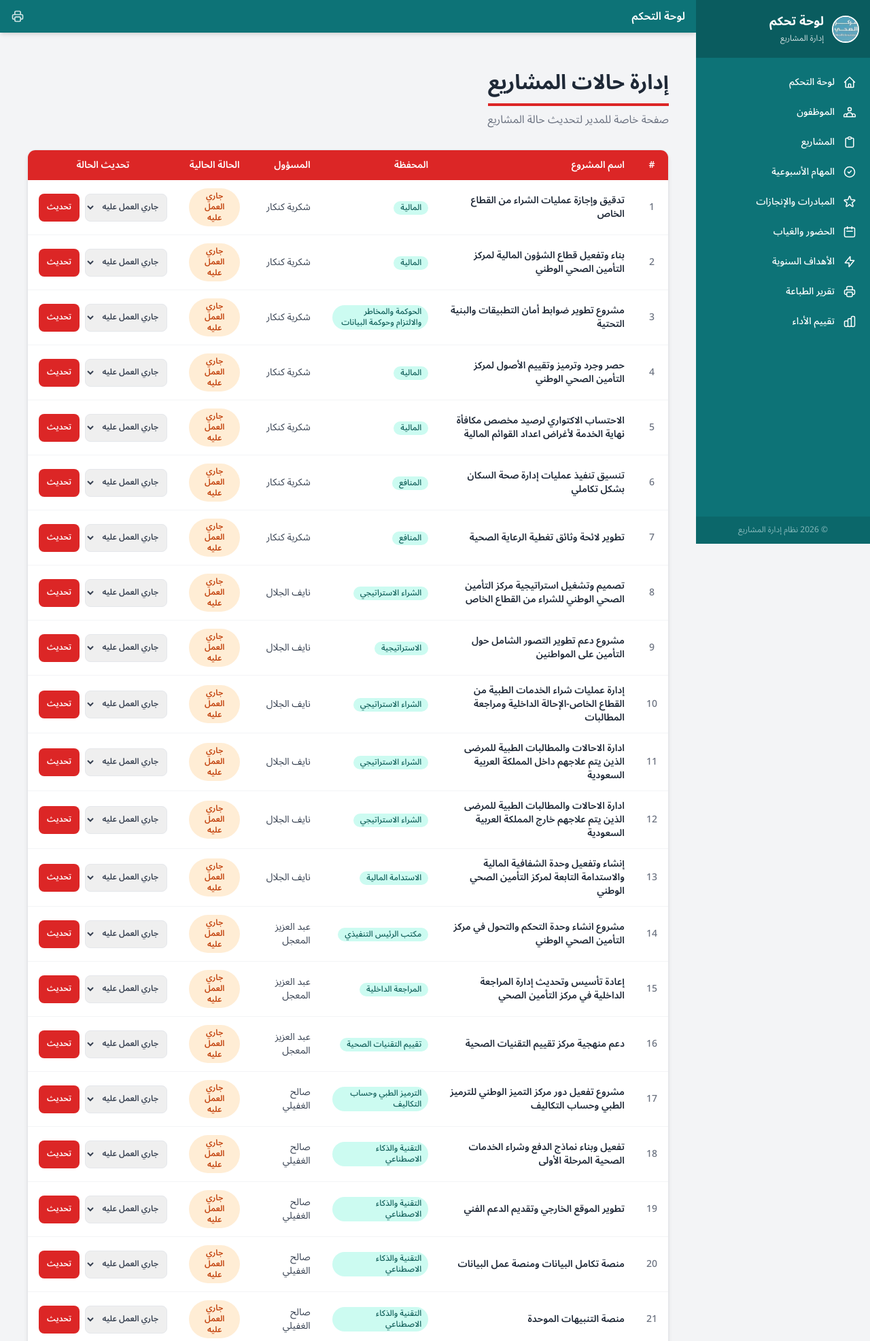
After one commit to jwaheralameer77-oss/pmo-dashboard-SA, a Flask app: page /admin/projects in a window 1280 px wide. The commit adds this page. Shown: the top 1973 px of the page at 68% size. Run offline with Flask 3, Linux system fonts and the light colour scheme; a user stored in the database is signed in; some libraries are stand-ins or nearby versions.

Commit message:
Add admin project management page and update weekly tasks

```diff
--- a/app.py
+++ b/app.py
@@ -199,6 +199,24 @@ def add_project():
     db.session.commit()
     flash(f'تم إضافة المشروع {name} بنجاح', 'success')
     return redirect(url_for('projects_page'))
+
+# ---- ADMIN ROUTES ----
+@app.route('/admin/projects')
+@login_required
+def admin_projects():
+    """Admin page to manage project statuses"""
+    projects = Project.query.all()
+    return render_template('admin_projects.html', projects=projects)
+
+@app.route('/admin/projects/<int:proj_id>/status', methods=['POST'])
+@login_required
+def admin_update_project_status(proj_id):
+    """Admin update project status"""
+    proj = Project.query.get_or_404(proj_id)
+    proj.status = request.form.get('status', proj.status)
+    db.session.commit()
+    flash(f'تم تحديث حالة المشروع {proj.name} إلى {proj.status}', 'success')
+    return redirect(url_for('admin_projects'))
 
 # ---- WEEKLY TASKS ----
 @app.route('/tasks')
--- /dev/null
+++ b/templates/admin_projects.html
@@ -0,0 +1,98 @@
+{% extends 'base.html' %}
+
+{% block title %}إدارة حالات المشاريع - المدير{% endblock %}
+
+{% block content %}
+<div class="max-w-7xl mx-auto px-4 py-8" dir="rtl">
+
+  <!-- Page Header -->
+  <div class="mb-8">
+    <h1 class="text-3xl font-bold text-gray-800 border-b-4 border-red-600 pb-3 inline-block">
+      إدارة حالات المشاريع
+    </h1>
+    <p class="text-gray-500 mt-2">صفحة خاصة للمدير لتحديث حالة المشاريع</p>
+  </div>
+
+  <!-- Projects Table -->
+  <div class="bg-white rounded-xl shadow-md overflow-hidden border border-gray-200">
+    <div class="overflow-x-auto">
+      <table class="min-w-full text-sm text-gray-700">
+        <thead>
+          <tr class="bg-red-600 text-white">
+            <th class="px-4 py-3 text-center font-semibold">#</th>
+            <th class="px-4 py-3 text-right font-semibold">اسم المشروع</th>
+            <th class="px-4 py-3 text-right font-semibold">المحفظة</th>
+            <th class="px-4 py-3 text-right font-semibold">المسؤول</th>
+            <th class="px-4 py-3 text-center font-semibold">الحالة الحالية</th>
+            <th class="px-4 py-3 text-center font-semibold">تحديث الحالة</th>
+          </tr>
+        </thead>
+        <tbody class="divide-y divide-gray-100">
+          {% for project in projects %}
+          <tr class="hover:bg-gray-50 transition duration-150">
+            <td class="px-4 py-3 text-center text-gray-500 font-medium">{{ loop.index }}</td>
+            <td class="px-4 py-3 text-right font-semibold text-gray-800">{{ project.name }}</td>
+            <td class="px-4 py-3 text-right">
+              {% if project.portfolio %}
+                <span class="inline-block bg-teal-100 text-teal-800 text-xs font-medium px-2.5 py-0.5 rounded-full">
+                  {{ project.portfolio.name }}
+                </span>
+              {% else %}
+                <span class="text-gray-400 text-xs">—</span>
+              {% endif %}
+            </td>
+            <td class="px-4 py-3 text-right text-gray-700">
+              {% if project.employee %}
+                {{ project.employee.name }}
+              {% else %}
+                <span class="text-gray-400">—</span>
+              {% endif %}
+            </td>
+            <td class="px-4 py-3 text-center">
+              <span class="inline-block px-3 py-1 rounded-full text-xs font-semibold
+                {% if project.status == 'مكتمل ومغلق' %}
+                  bg-green-100 text-green-800
+                {% elif project.status == 'جاري العمل عليه' %}
+                  bg-orange-100 text-orange-700
+                {% elif project.status == 'متوقف' %}
+                  bg-red-100 text-red-700
+                {% else %}
+                  bg-gray-100 text-gray-600
+                {% endif %}"
+              >
+                {{ project.status }}
+              </span>
+            </td>
+            <td class="px-4 py-3 text-center">
+              <form method="POST" action="/admin/projects/{{ project.id }}/status" class="inline-flex gap-2">
+                <select name="status"
+                  class="text-xs font-semibold px-2 py-1.5 rounded-lg border focus:outline-none focus:ring-2 focus:ring-red-400"
+                >
+                  <option value="جاري العمل عليه" {% if project.status == 'جاري العمل عليه' %}selected{% endif %}>جاري العمل عليه</option>
+                  <option value="مكتمل" {% if project.status == 'مكتمل' %}selected{% endif %}>مكتمل</option>
+                  <option value="مغلق" {% if project.status == 'مغلق' %}selected{% endif %}>مغلق</option>
+                  <option value="غير مكتمل" {% if project.status == 'غير مكتمل' %}selected{% endif %}>غير مكتمل</option>
+                  <option value="متوقف" {% if project.status == 'متوقف' %}selected{% endif %}>متوقف</option>
+                </select>
+                <button type="submit"
+                  class="bg-red-600 hover:bg-red-700 text-white text-xs font-semibold px-3 py-1.5 rounded-lg transition"
+                >
+                  تحديث
+                </button>
+              </form>
+            </td>
+          </tr>
+          {% else %}
+          <tr>
+            <td colspan="6" class="px-4 py-10 text-center text-gray-400">
+              لا توجد مشاريع
+            </td>
+          </tr>
+          {% endfor %}
+        </tbody>
+      </table>
+    </div>
+  </div>
+
+</div>
+{% endblock %}
```
Also changed, not shown: templates/weekly_tasks.html (+12 -24 lines).
